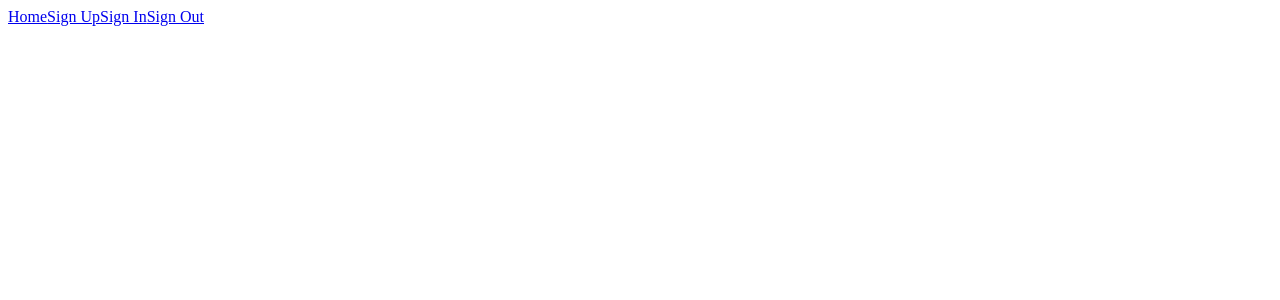
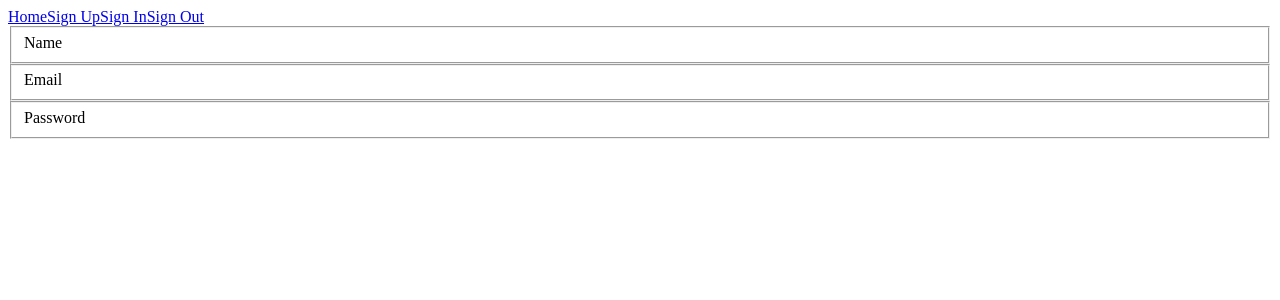
Before and after one commit to yongchengzhu/Stock-Portfolio, a React (Create React App) app in the folder client/: page /signup in a window 1280 px wide. Shown: the top 300 px of the page. Built offline with nearby package versions, Linux system fonts and the light colour scheme.

Commit message:
Added Signup page without any logics yet.

```diff
--- a/client/src/components/App.js
+++ b/client/src/components/App.js
@@ -2,6 +2,7 @@ import React from 'react';
 import { BrowserRouter, Route } from 'react-router-dom';
 import Header from './Header';
 import Home from './Home';
+import Signup from './auth/Signup';
 
 class App extends React.Component {
   render() {
@@ -10,6 +11,7 @@ class App extends React.Component {
         <div>
           <Header />
           <Route path="/" component={Home} exact />
+          <Route path="/signup" component={Signup} exact />
         </div>
       </BrowserRouter>
     );
--- /dev/null
+++ b/client/src/components/auth/Signup.js
@@ -0,0 +1,21 @@
+import React from 'react';
+
+class Signup extends React.Component {
+  render() {
+    return (
+      <form>
+        <fieldset>
+          <label>Name</label>
+        </fieldset>
+        <fieldset>
+          <label>Email</label>
+        </fieldset>
+        <fieldset>
+          <label>Password</label>
+        </fieldset>
+      </form>
+    );
+  }
+}
+
+export default Signup;
```
